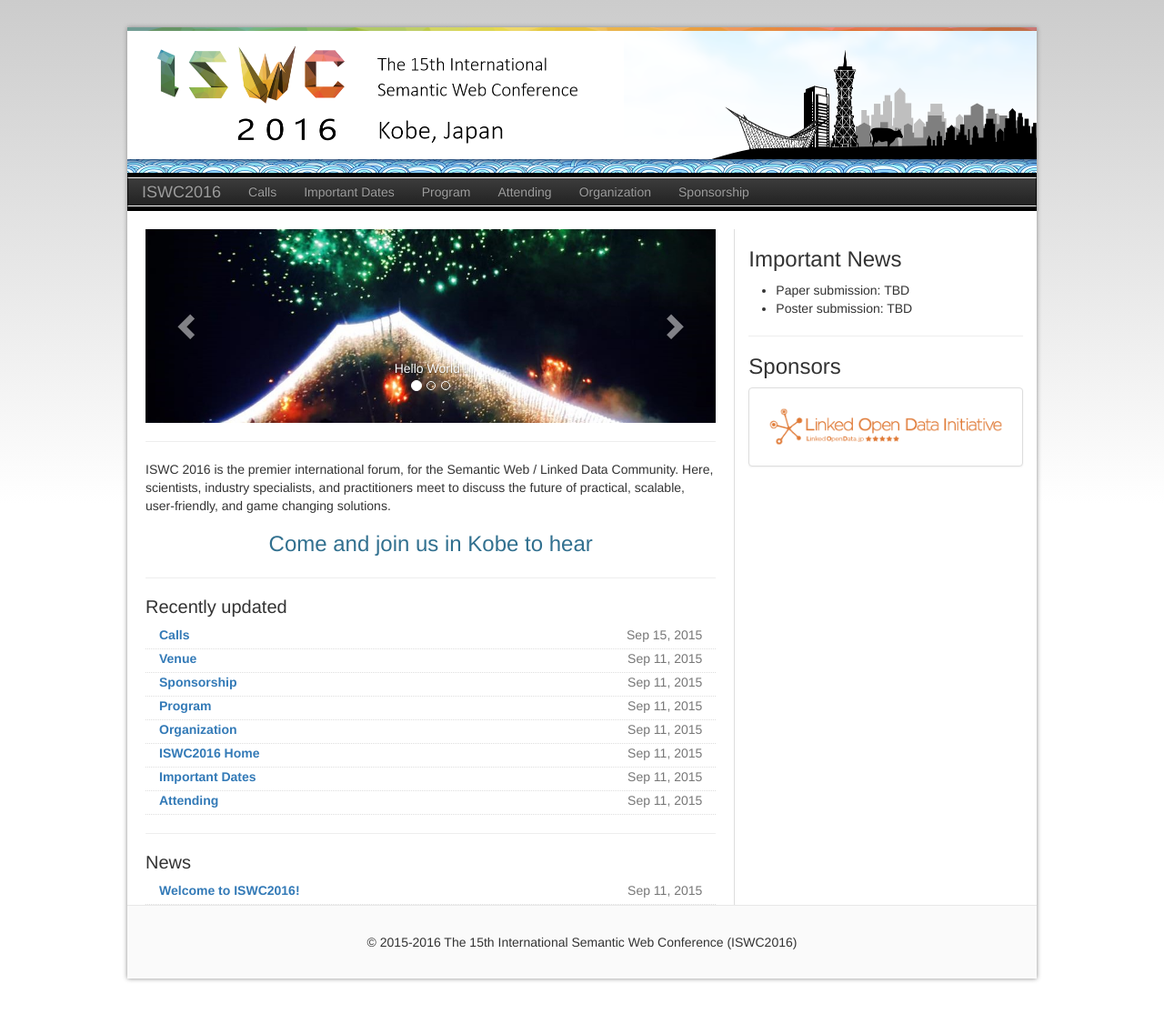
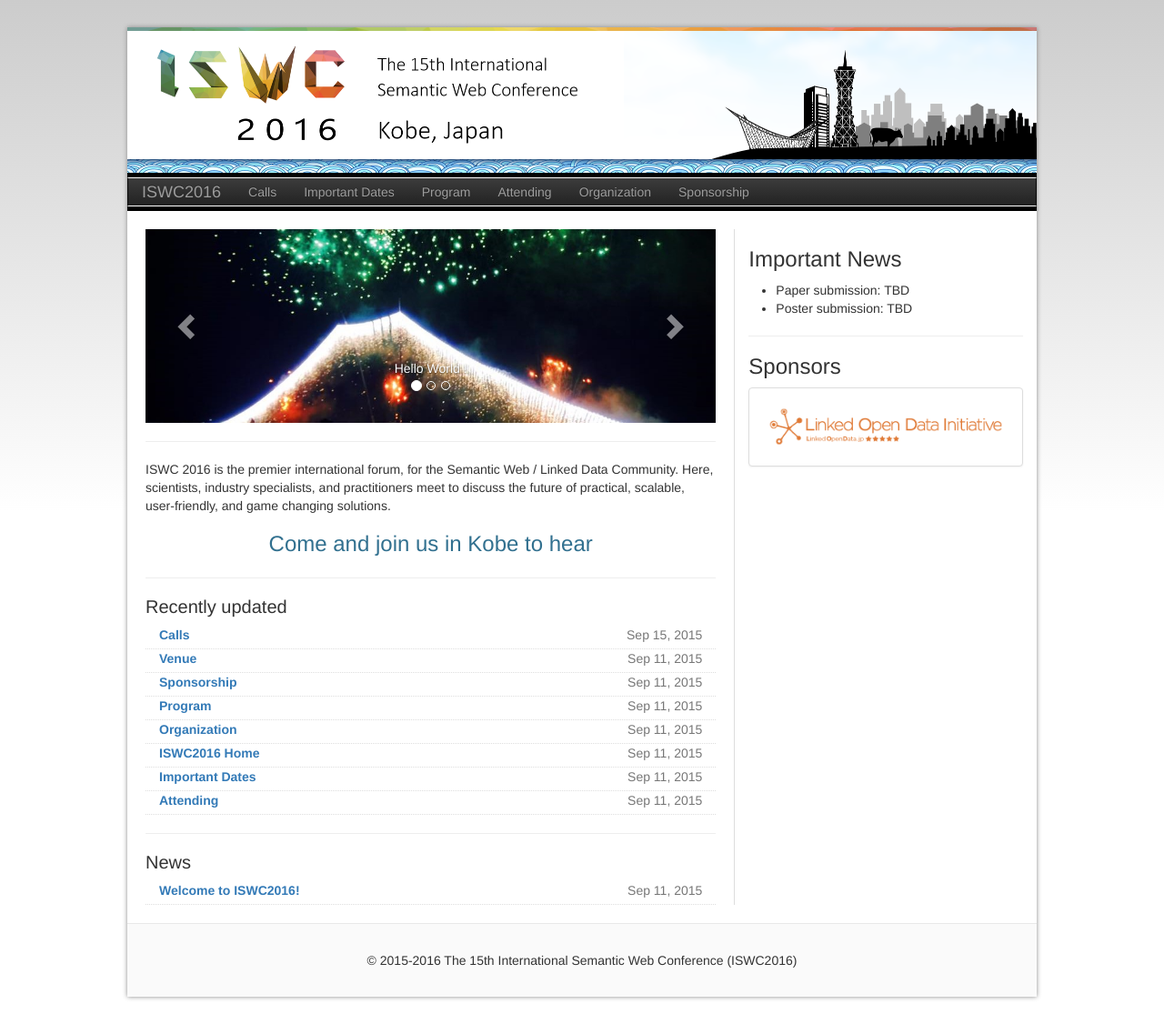
Before and after one commit to mielvds/iswc2016, a Jekyll site: the page built from index.html, in a window 1280 px wide. Shown: the whole page at 91% size. Built offline with Jekyll 4.4.1, drawn with Linux system fonts in a browser that asks for light colours.

Commit message:
Add padding to bottom of iswc-wrap

```diff
--- a/css/iswc.css
+++ b/css/iswc.css
@@ -26,7 +26,7 @@ body > div.iswc-wrap{
 }
 
 body > div.iswc-wrap > div.iswc-body{
-	padding:0 10px;
+	padding:0 10px 20px 10px;
 }
 
 .iswc-wrapper-left{
```
